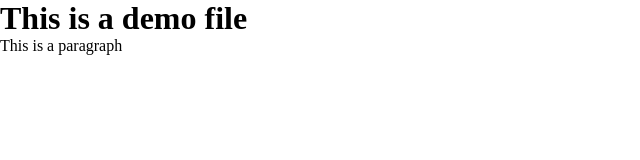
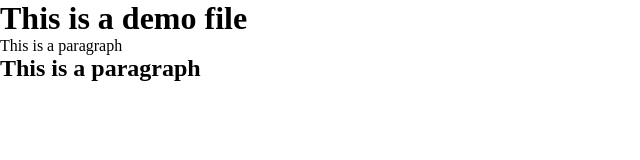
Before and after one commit to TheOne-2023/Demo, a plain HTML site: page index.html in a window 1280 px wide. Shown: the whole page, without its empty margins (0-640 px from the left). Drawn offline with Linux system fonts and the light colour scheme.

Commit message:
Update index.html
add h2

```diff
--- a/index.html
+++ b/index.html
@@ -11,6 +11,7 @@
 <body>
   <h1>This is a demo file</h1>
   <p>This is a paragraph</p>
+  <h2>This is a paragraph</h2>
 </body>
 
 </html>
```
